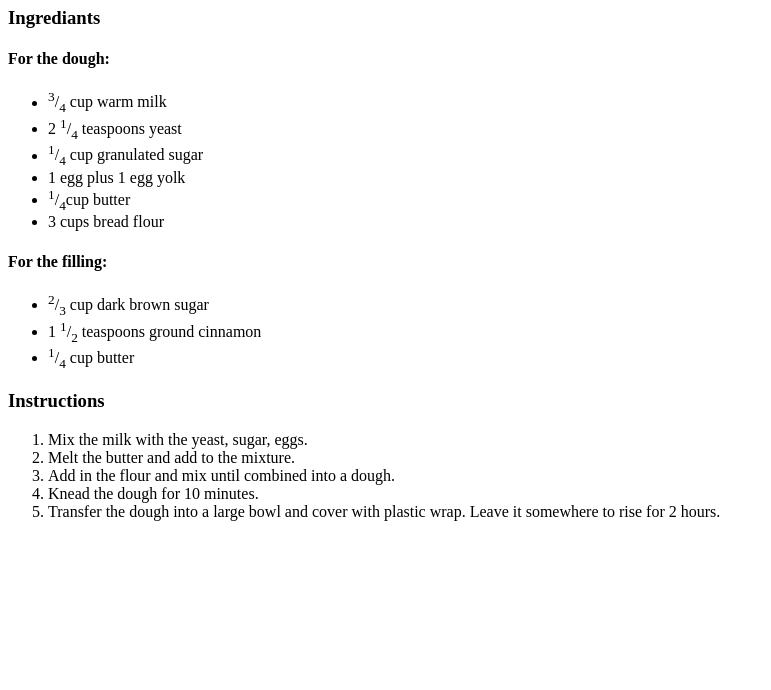
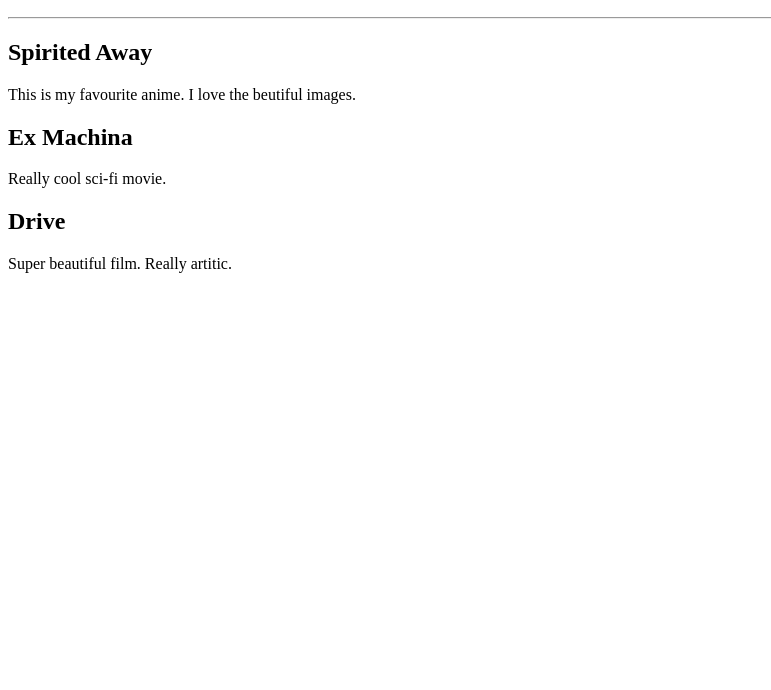
Before and after one commit to Angel0631/angel-repository, a plain HTML site: page Task 1.html in a window 1280 px wide. Shown: the part 110-800 px from the top of the page, without its empty margins (0-771 px from the left). Drawn offline with Linux system fonts and the light colour scheme.

Commit message:
Add files via upload

```diff
--- a/Task 1.html
+++ b/Task 1.html
@@ -1,35 +1,19 @@
 <!DOCTYPE html>
-<html lang="en">
-<head>
-    <meta charset="UTF-8">
-    <meta name="viewport" content="width=device-width, initial-scale=1.0">
-    <title>Document</title>
-</head>
+<html>
 <body>
-    <h1>Angela's Recipe for the Best <br>Cinnamon Rolls</h1>
-    <h3>Ingrediants</h3>
-    <h4>For the dough:</h4>
-    <ul>
-        <li><sup>3</sup>/<sub>4</sub> cup warm milk</li>
-        <li>2 <sup>1</sup>/<sub>4</sub> teaspoons yeast</li>
-        <li><sup>1</sup>/<sub>4</sub> cup granulated sugar</li>
-        <li>1 egg plus 1 egg yolk</li>
-        <li><sup>1</sup>/<sub>4</sub>cup butter</li>
-        <li>3 cups bread flour</li>
-    </ul>
-    <h4>For the filling:</h4>
-    <ul>
-        <li><sup>2</sup>/<sub>3</sub> cup dark brown sugar</li>
-        <li>1 <sup>1</sup>/<sub>2</sub> teaspoons ground cinnamon</li>
-        <li><sup>1</sup>/<sub>4</sub> cup butter</li>
-    </ul>
-    <h3>Instructions</h3>
-    <ol>
-        <li>Mix the milk with the yeast, sugar, eggs.</li>
-        <li>Melt the butter and add to the mixture.</li>
-        <li>Add in the flour and mix until combined into a dough.</li>
-        <li>Knead the dough for 10 minutes.</li>
-        <li>Transfer the dough into a large bowl and cover with plastic wrap. Leave it somewhere to rise for 2 hours.</li>
-    </ol>
+
+<h1>THE BEST MOVIES ACCORDING TO ANGELA</h1>
+<h2>My top 3 movies of all-time</h2>
+<hr>
+
+<h2><b>Spirited Away</b></h2>
+<p>This is my favourite anime. I love the beutiful images.</p>
+
+<h2><b>Ex Machina</b></h2>
+<p>Really cool sci-fi movie.</p>
+
+<h2><b>Drive</b></h2>
+<p>Super beautiful film. Really artitic.</p>
+
 </body>
 </html>
```
